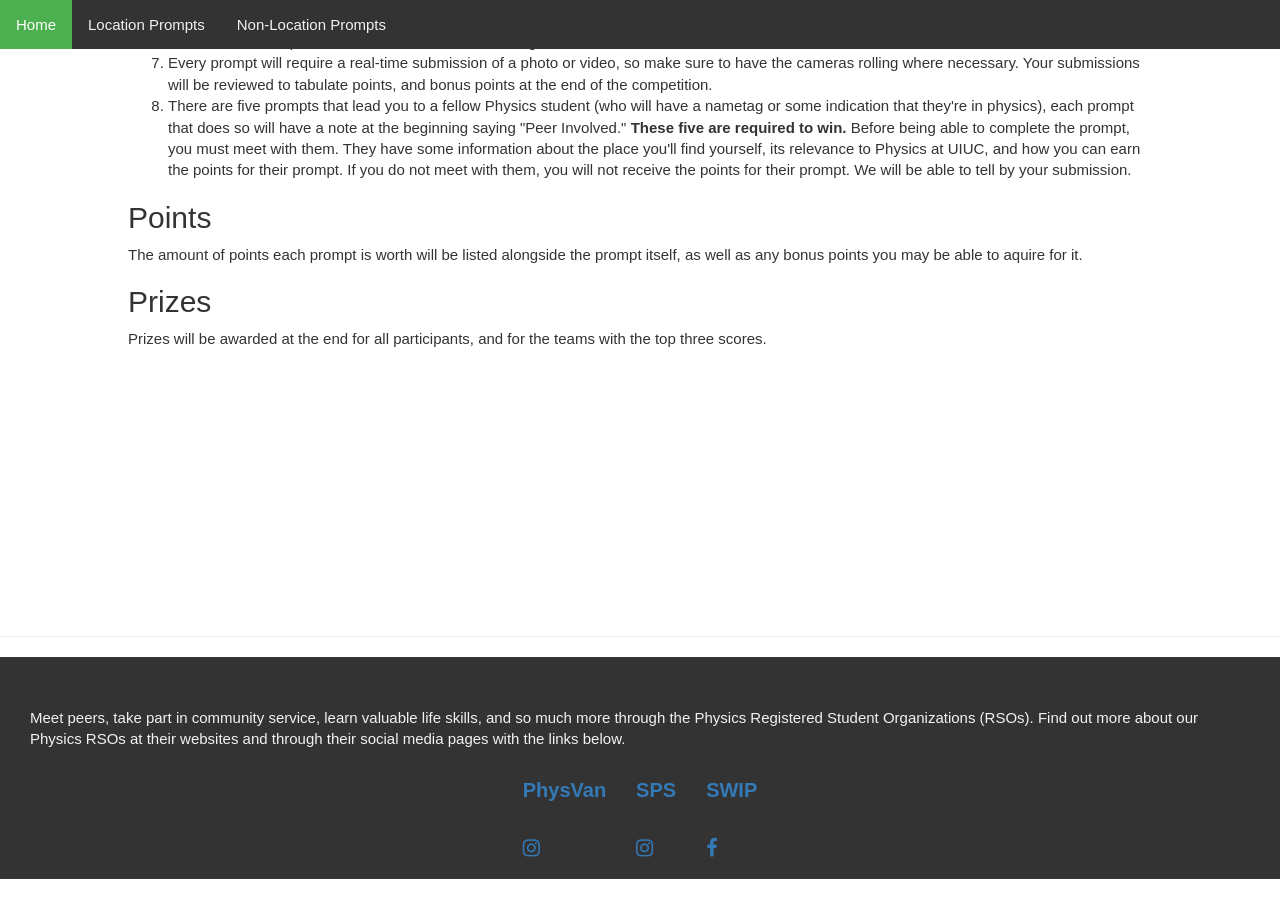
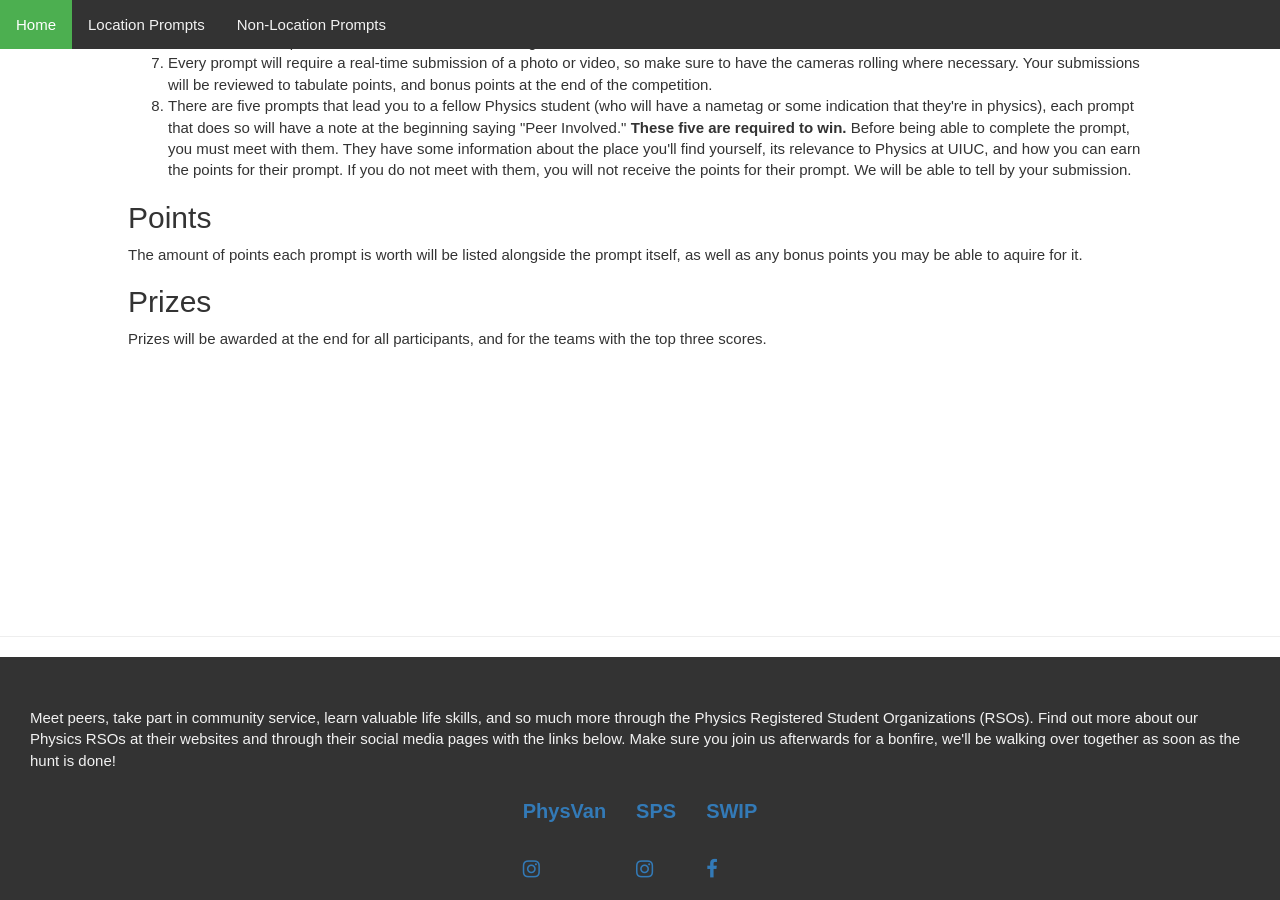
Before and after one commit to nsryan2/scav_hunt, a Jekyll site: the page built from index.html, in a window 1280 px wide and 900 px high, scrolled down 1135 px. Built offline with Jekyll 4.4.1, drawn with Linux system fonts in a browser that asks for light colours; nearby versions of some CDN libraries; before the commit the page ends 2014 px from its top, so only the background shows below that.

Commit message:
Update footer.html

```diff
--- a/_includes/footer.html
+++ b/_includes/footer.html
@@ -26,7 +26,8 @@
     Physics Registered Student Organizations (RSOs).
     Find out more about our Physics RSOs at their websites
     and through their social media pages with the links
-    below.
+    below. Make sure you join us afterwards for a bonfire,
+    we'll be walking over together as soon as the hunt is done!
     </p>
     <tr class="social">
         <th class="social">
```
